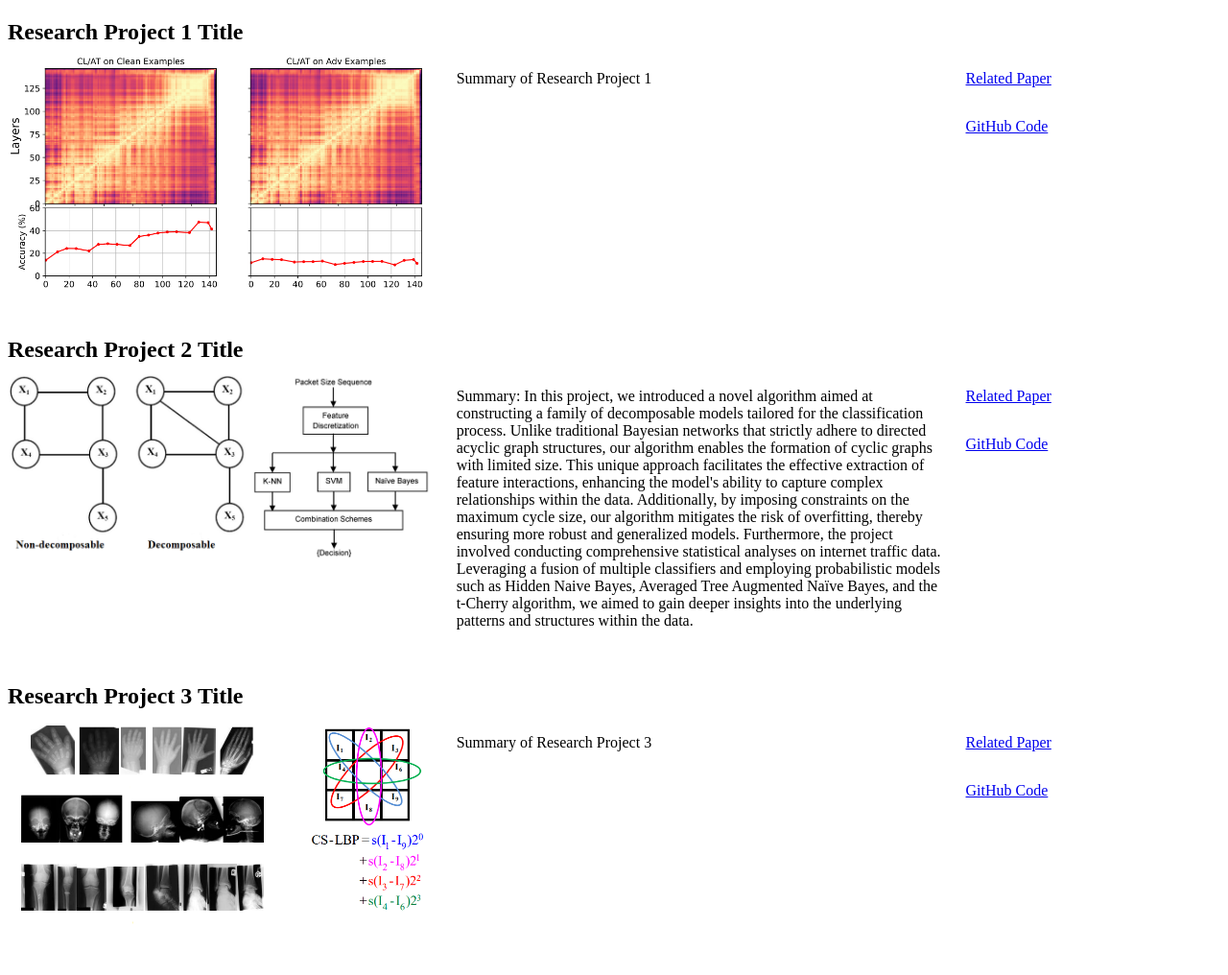
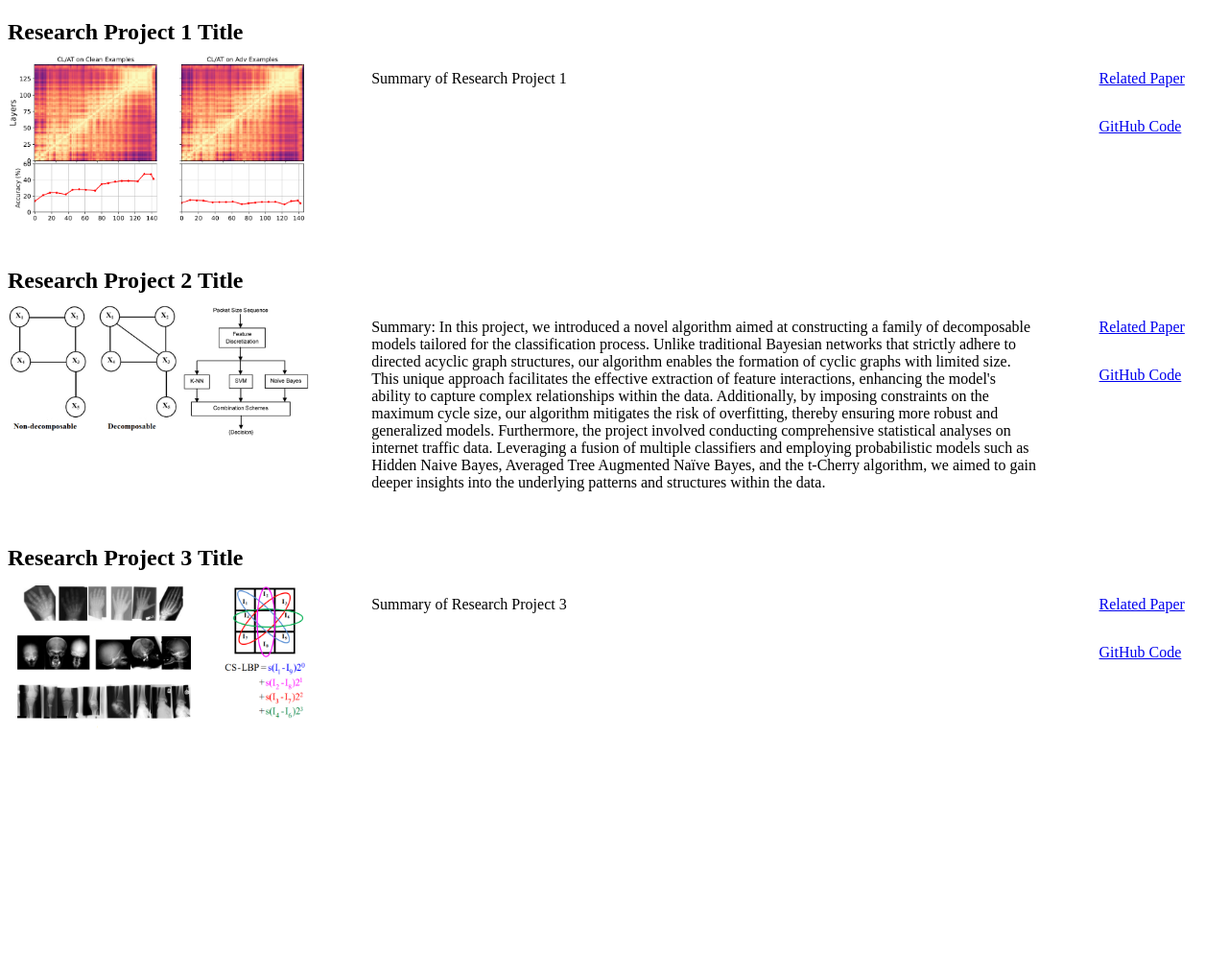
Before and after one commit to gh-fatima/gh-fatima.github.io, a Jekyll site: the page publications.html, which Jekyll copies as it is, in a window 1280 px wide. Shown: the whole page at 96% size. Built offline with Jekyll 4.4.1, drawn with Linux system fonts in a browser that asks for light colours; after the commit the page ends 900 px from its top, so only the background shows below that.

Commit message:
Update publications.html

```diff
--- a/publications.html
+++ b/publications.html
@@ -17,16 +17,16 @@
     }
     .project-section > div {
         flex-shrink: 0;
-        margin-right: 2%; /* 2% space between blocks */
+        margin-right: 5%; /* 2% space between blocks */
     }
     .project-section > div:first-child {
-        flex-basis: 35%; /* 5 units for figure (5/18 * 100) */
+        flex-basis: 25%; /* 5 units for figure (5/18 * 100) */
     }
     .project-section > div:nth-child(2) {
-        flex-basis: 40%; /* 6 units for summary (6/18 * 100) */
+        flex-basis: 55%; /* 6 units for summary (6/18 * 100) */
     }
     .project-section > div:last-child {
-        flex-basis: 20%; /* 2 units for links (2/18 * 100) */
+        flex-basis: 10%; /* 2 units for links (2/18 * 100) */
         margin-right: 0; /* No margin for links */
     }
     .project-section img {
```
